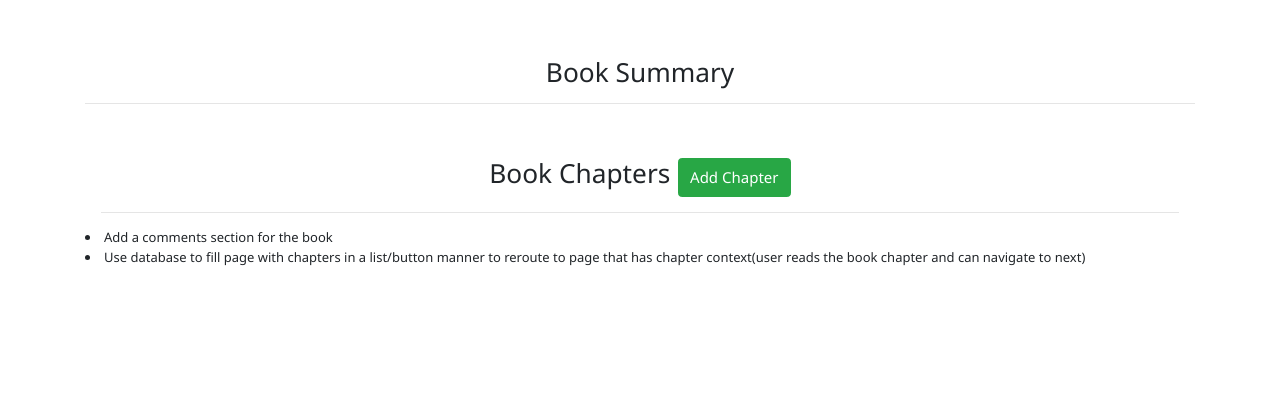
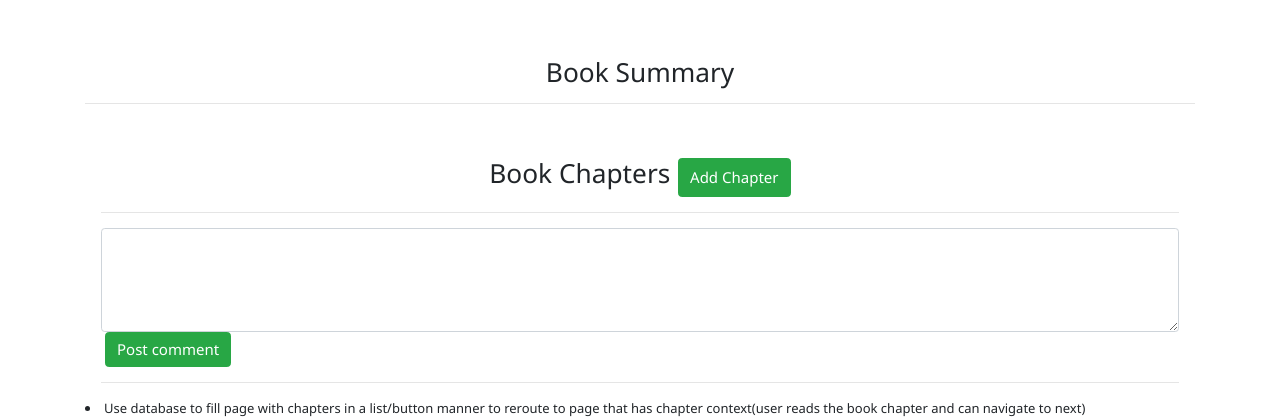
Before and after one commit to christypaul30/COMP313_Project_NOVEL-T, a Flask app: page /author-summary in a window 1280 px wide. Shown: the part 437-856 px from the top of the page. Before the commit the page ends 703 px from the top, so only its background shows below. Run offline with Flask 2, Linux system fonts and the light colour scheme; data that the repository does not hold is empty; some libraries are stand-ins or nearby versions.

Commit message:
Comment Section Code

```diff
--- a/website/templates/simulator.html
+++ b/website/templates/simulator.html
@@ -104,7 +104,17 @@
     {% endfor %}
     </ul>
 </div>
-<li> Add a comments section for the book </li>
+<div class="w3-container">
+    <textarea class="form-control" id="textAreaExample" rows="4" style="background: #fff;"></textarea>
+    <button class="btn btn-success mx-1" id="post" onclick="comment">Post comment</button>
+
+    <ul id="unordered">
+
+    </ul>
+
+    <hr>
+</div>
+
 <li> Use database to fill page with chapters in a list/button manner to reroute to page that has chapter context(user reads the book chapter and can navigate to next)</li>
 
 
```
